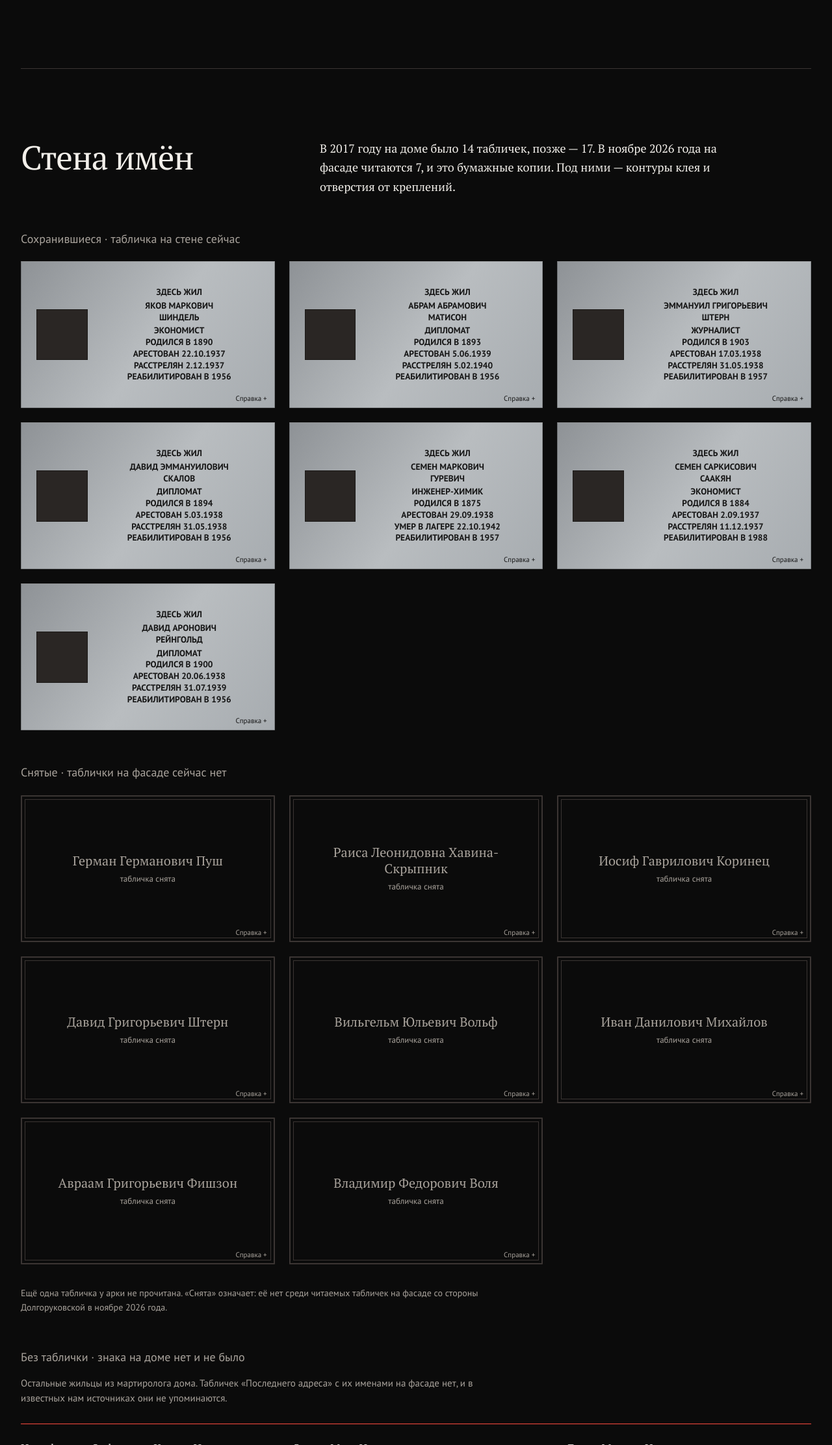
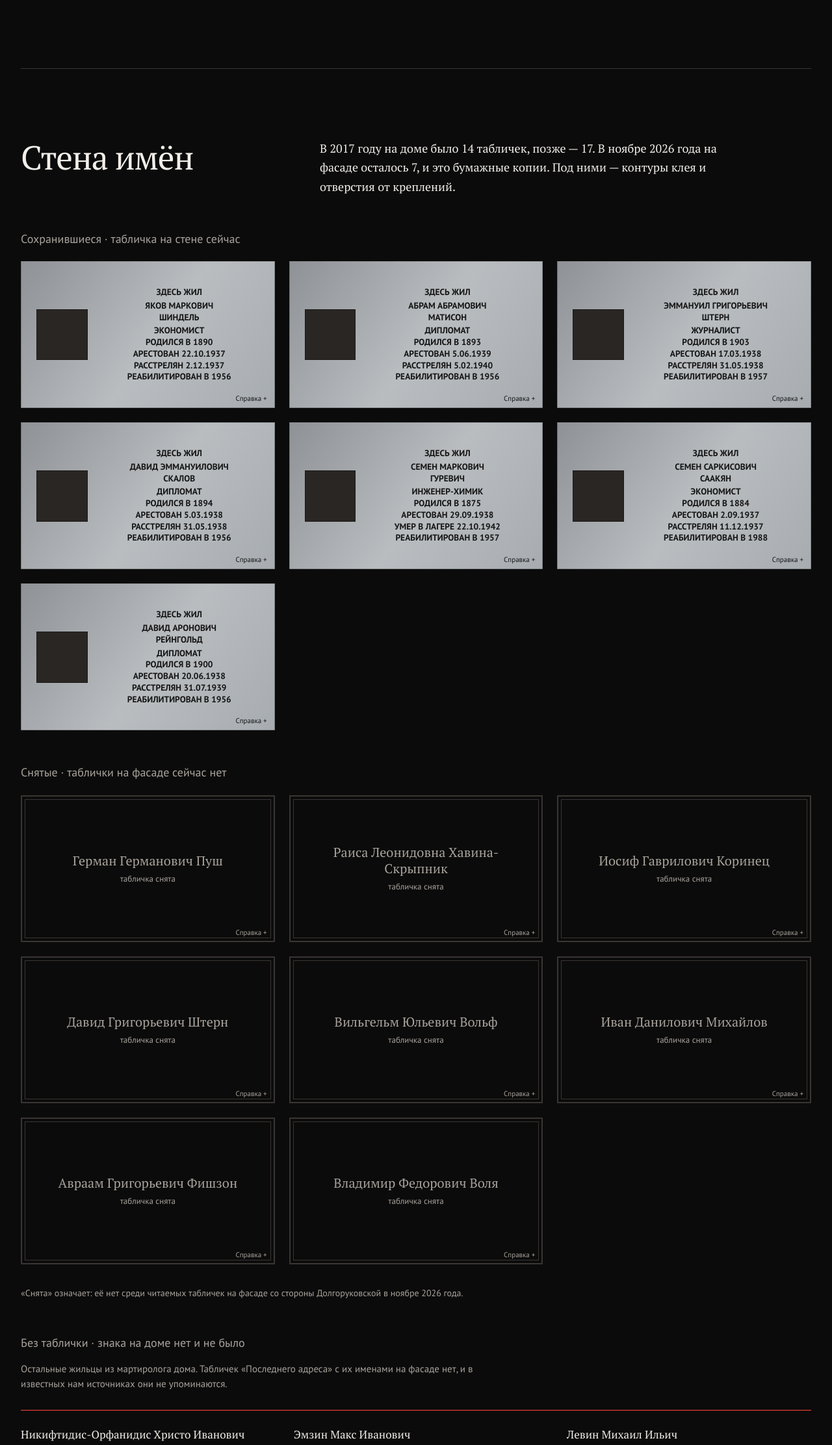
Before and after one commit to GolodnievokMAIN/posledny-adres-dolgorukovskaya-5, a plain HTML site: page index.html in a window 1280 px wide. Shown: the part 2640-4864 px from the top of the page at 65% size. Drawn offline with Linux system fonts and the light colour scheme.

Commit message:
Правки текста в «Стене имён»
Co-Authored-By: Claude Opus 5.5 <noreply@anthropic.com>

```diff
--- a/index.html
+++ b/index.html
@@ -590,7 +590,7 @@
     <section class="section wall-section" id="names" aria-labelledby="names-title">
       <div class="section-heading">
         <h2 id="names-title">Стена имён</h2>
-        <p class="section-intro">В 2017 году на доме было 14 табличек, позже — 17. В ноябре 2026 года на фасаде читаются 7, и это бумажные копии. Под ними — контуры клея и отверстия от креплений.</p>
+        <p class="section-intro">В 2017 году на доме было 14 табличек, позже — 17. В ноябре 2026 года на фасаде осталось 7, и это бумажные копии. Под ними — контуры клея и отверстия от креплений.</p>
       </div>
 
       <div class="wall-group">
@@ -690,7 +690,7 @@
             <div class="card-detail" id="person-volya" aria-hidden="true"><div class="card-detail-inner"><p>Заместитель начальника отдела Разведуправления РККА; расстрелян 17.03.1940.</p></div></div>
           </article>
         </div>
-        <p class="wall-note">Ещё одна табличка у арки не прочитана. «Снята» означает: её нет среди читаемых табличек на фасаде со стороны Долгоруковской в ноябре 2026 года.</p>
+        <p class="wall-note">«Снята» означает: её нет среди читаемых табличек на фасаде со стороны Долгоруковской в ноябре 2026 года.</p>
       </div>
 
       <div class="wall-group unmarked">
```
